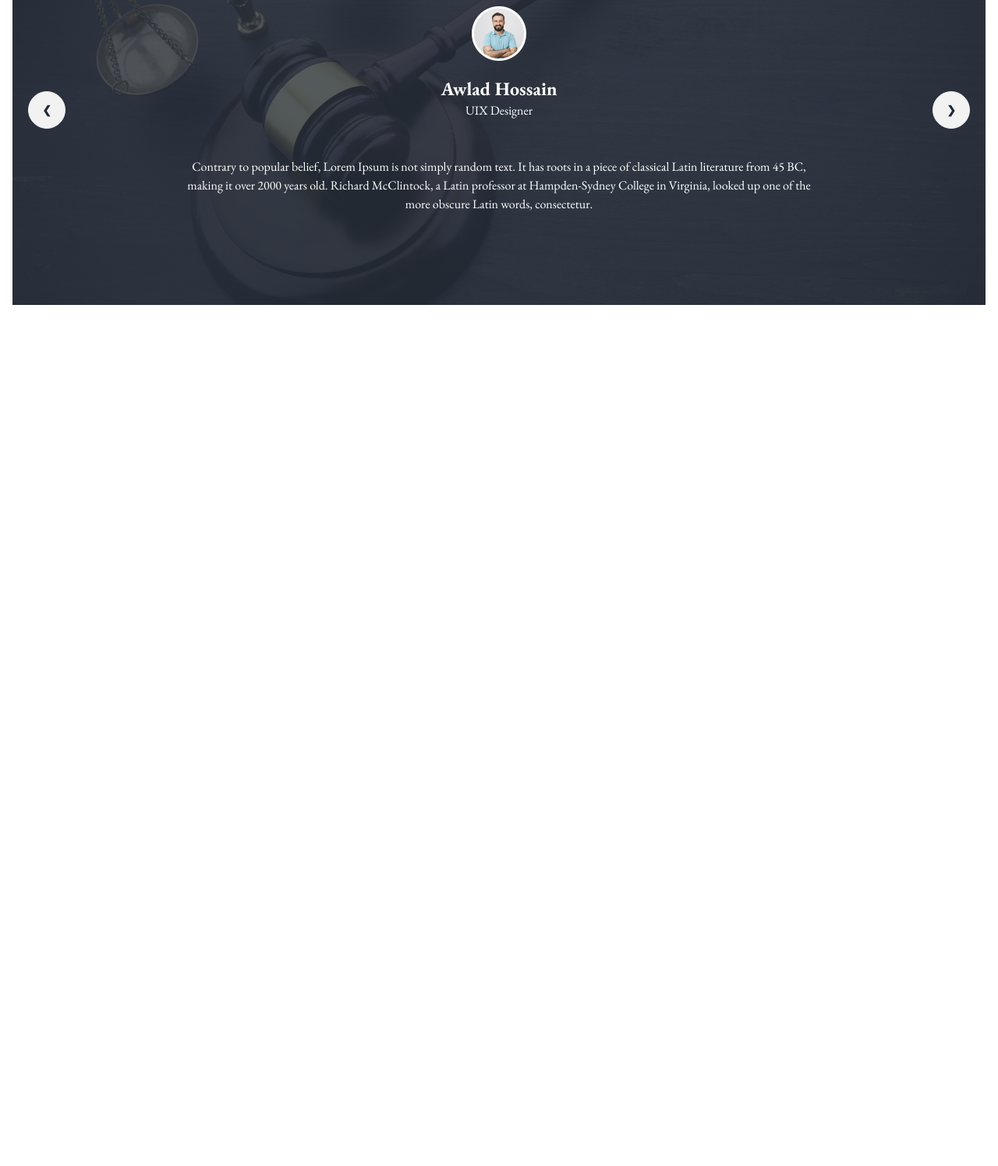
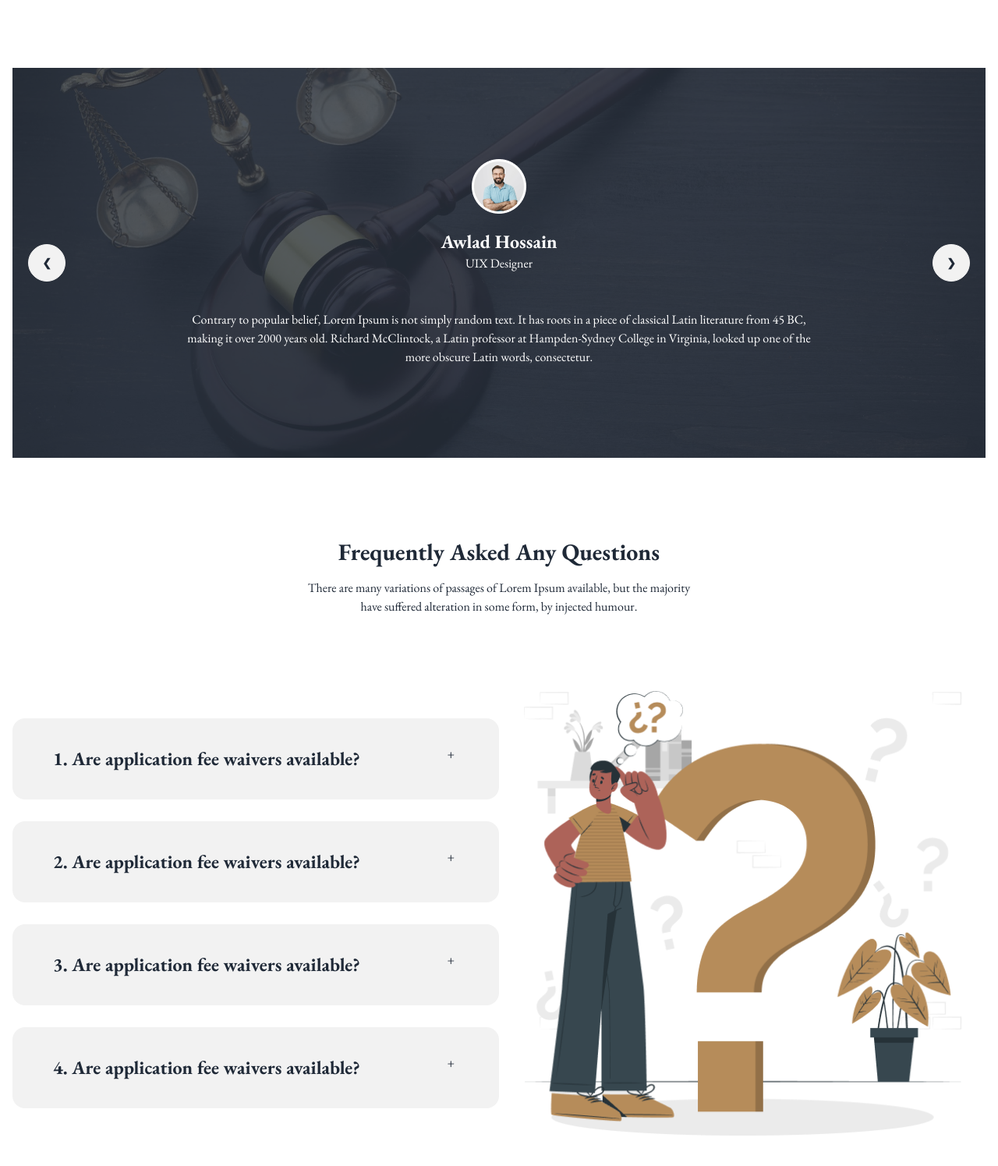
Before and after one commit to mdrakib02/legal-soluation-site, a plain HTML site: page index.html in a window 1280 px wide. Shown: the part 2479-3974 px from the top of the page at 78% size. Before the commit the page ends 2893 px from the top, so only its background shows below. Drawn offline with nearby package versions, Linux system fonts and the light colour scheme; files whose address does not match are found by name.

Commit message:
finish questions sections with responsive

```diff
--- a/index.html
+++ b/index.html
@@ -167,8 +167,11 @@
 
 
       </section>
-<!-- ==================== -->
-<div class="carousel w-full ">
+<!-- ==================== Slide Sections================= -->
+    <section class="my-4 md:my-12 lg:my-24">
+      <h3 class="text-xl md:text-3xl font-bold md:font-abold mb-4 text-center">What Our Client Say</h3>
+        <p class="text-center mx-auto w-2/5 text-center">There are many variations of passages of Lorem Ipsum available, but the majority have suffered alteration in some form, by injected humour.</p>
+      <div class="carousel w-full mt-4 md:mt-12 lg:mt-24 ">
         <!-- ===================Slide One===================== -->
         <div id="slide1" class="hero carousel-item relative w-full h-[500px] "
         style="background-image: url(./images/slider-1.jpg) ;">
@@ -215,6 +218,61 @@
          </div>
        </div>
             </div>
+    </section>
+<!-- =============== Quations Sections============= -->
+  <section class="my-4 md:my-12 lg:my-24">
+
+        <h3 class="text-xl md:text-3xl font-bold md:font-abold mb-4 text-center">Frequently Asked Any Questions</h3>
+        <p class="text-center mx-auto md:w-2/5 text-center">There are many variations of passages of Lorem Ipsum available, but the majority have suffered alteration in some form, by injected humour.</p>
+
+    <div class="flex flex-col-reverse md:flex-row items-center gap-y-4 md:gap-y-12 my-4 md:my-12 lg:my-24">
+
+
+      <div class="space-y-7 flex-1">
+
+        <!-- ==============Questions One=============== -->
+        <div tabindex="0" class="collapse collapse-plus bg-base-200 md:px-9 md:py-5">
+          <div class="collapse-title">
+            <h3 class="text-xl md:text-2xl font-medium md:font-bold">1. Are application fee waivers available?</h3>
+          </div>
+          <div class="collapse-content">
+            <p>There are many variations of passages of Lorem Ipsum available, but the majority have suffered alteration in some form, by injected humour, .</p>
+          </div>
+        </div>
+        <!-- ==============Questions Two=============== -->
+        <div tabindex="0" class="collapse collapse-plus bg-base-200 md:px-9 md:py-5">
+          <div class="collapse-title">
+            <h3 class="text-xl md:text-2xl font-medium md:font-bold">2. Are application fee waivers available?</h3>
+          </div>
+          <div class="collapse-content">
+            <p>There are many variations of passages of Lorem Ipsum available, but the majority have suffered alteration in some form, by injected humour, .</p>
+          </div>
+        </div>
+        <!-- ==============Questions Three=============== -->
+        <div tabindex="0" class="collapse collapse-plus bg-base-200 md:px-9 md:py-5">
+          <div class="collapse-title">
+            <h3 class="text-xl md:text-2xl font-medium md:font-bold">3. Are application fee waivers available?</h3>
+          </div>
+          <div class="collapse-content">
+            <p>There are many variations of passages of Lorem Ipsum available, but the majority have suffered alteration in some form, by injected humour, .</p>
+          </div>
+        </div>
+        <!-- ==============Questions Four=============== -->
+        <div tabindex="0" class="collapse collapse-plus bg-base-200 md:px-9 md:py-5">
+          <div class="collapse-title">
+            <h3 class="text-xl md:text-2xl font-medium md:font-bold ">4. Are application fee waivers available?</h3>
+          </div>
+          <div class="collapse-content">
+            <p>There are many variations of passages of Lorem Ipsum available, but the majority have suffered alteration in some form, by injected humour, .</p>
+          </div>
+        </div>
+      </div>
+          <div class="flex-1">
+            <img class="md:w-[575px] md:h-[570px] mx-auto" src="./images/faq.png" alt="">
+          </div>
+    </div>
+  </section>
+
     </main>
     <!-- ======================Footer Sections========== -->
     <footer></footer>
```
Lines whose indentation alone changed are shown as unchanged.
